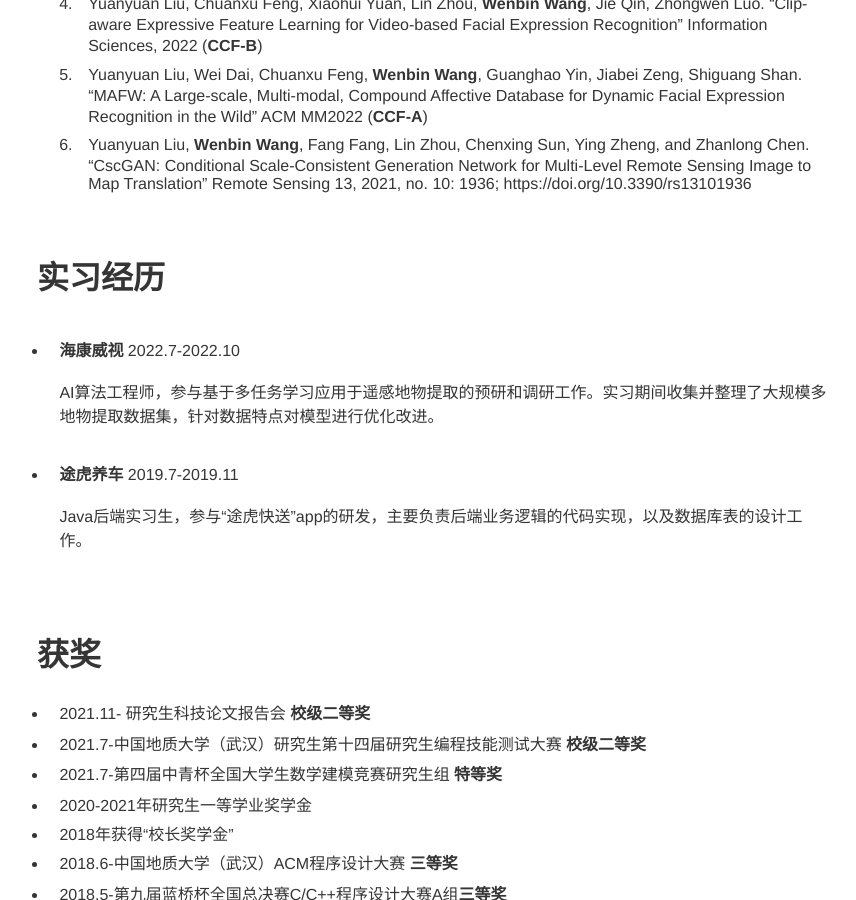
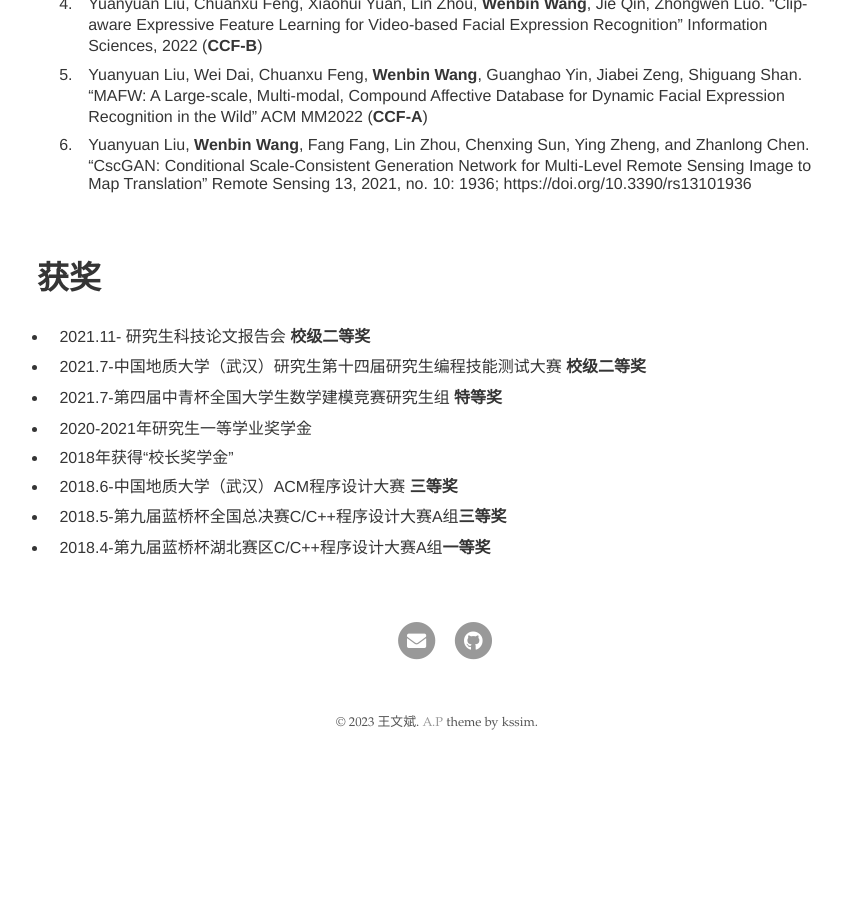
Before and after one commit to DreamMr/DreamMr.github.io, a Jekyll site: the page built from index.md, in a window 1280 px wide and 900 px high, scrolled down 937 px. Shown: the whole window, without its empty margins (203-1059 px from the left). Built offline with Jekyll 4.4.1, drawn with Linux system fonts in a browser that asks for light colours; our own code applies the rules of GitHub Pages for plain Markdown files; after the commit the page ends 1703 px from its top, so only the background shows below that.

Commit message:
update 0320

```diff
--- a/index.md
+++ b/index.md
@@ -23,17 +23,6 @@ layout: about
 
 <br/>
 
-# 实习经历
-- **海康威视**                                                                 2022.7-2022.10
-
-  AI算法工程师，参与基于多任务学习应用于遥感地物提取的预研和调研工作。实习期间收集并整理了大规模多地物提取数据集，针对数据特点对模型进行优化改进。
-
-- **途虎养车**                                                                 2019.7-2019.11
-
-  Java后端实习生，参与“途虎快送”app的研发，主要负责后端业务逻辑的代码实现，以及数据库表的设计工作。
-
-<br/>
-
 # 获奖
 
 - 2021.11- 研究生科技论文报告会 **校级二等奖**
```
